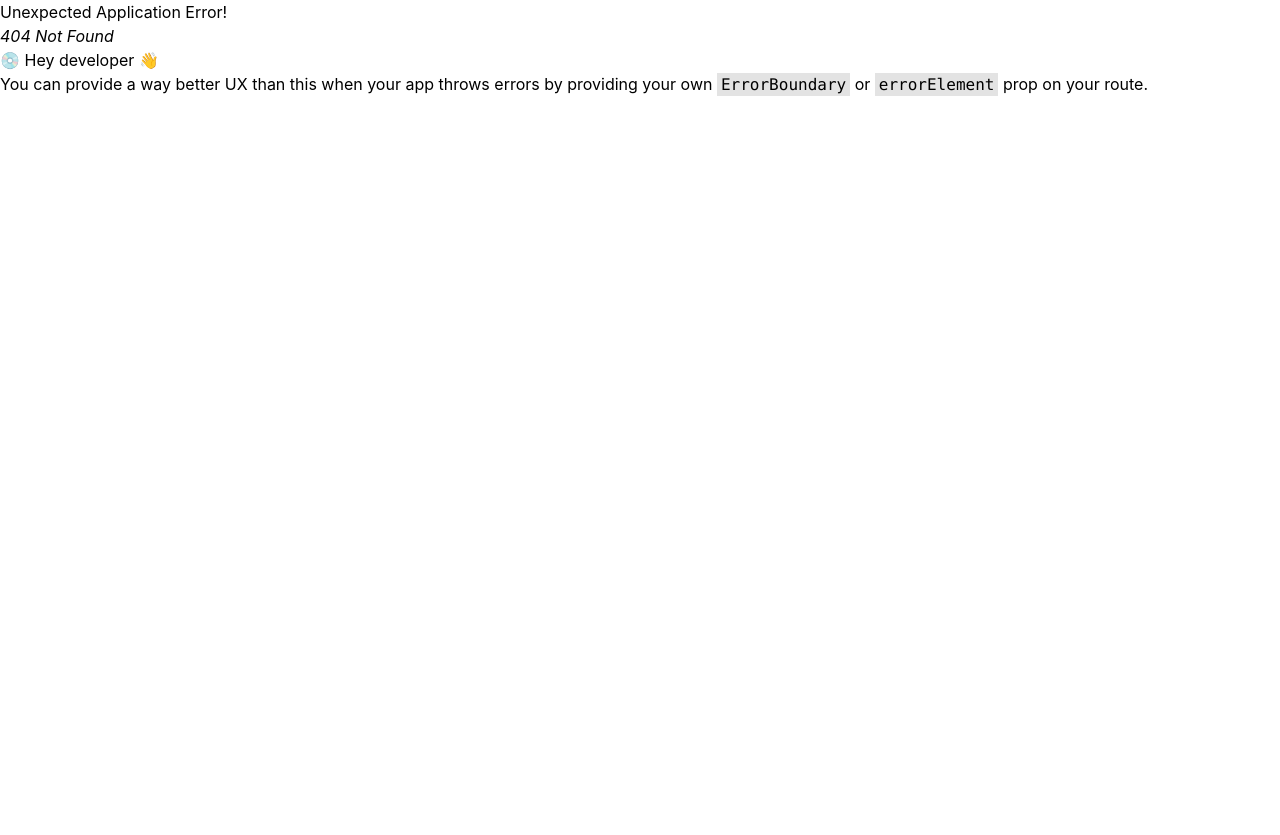
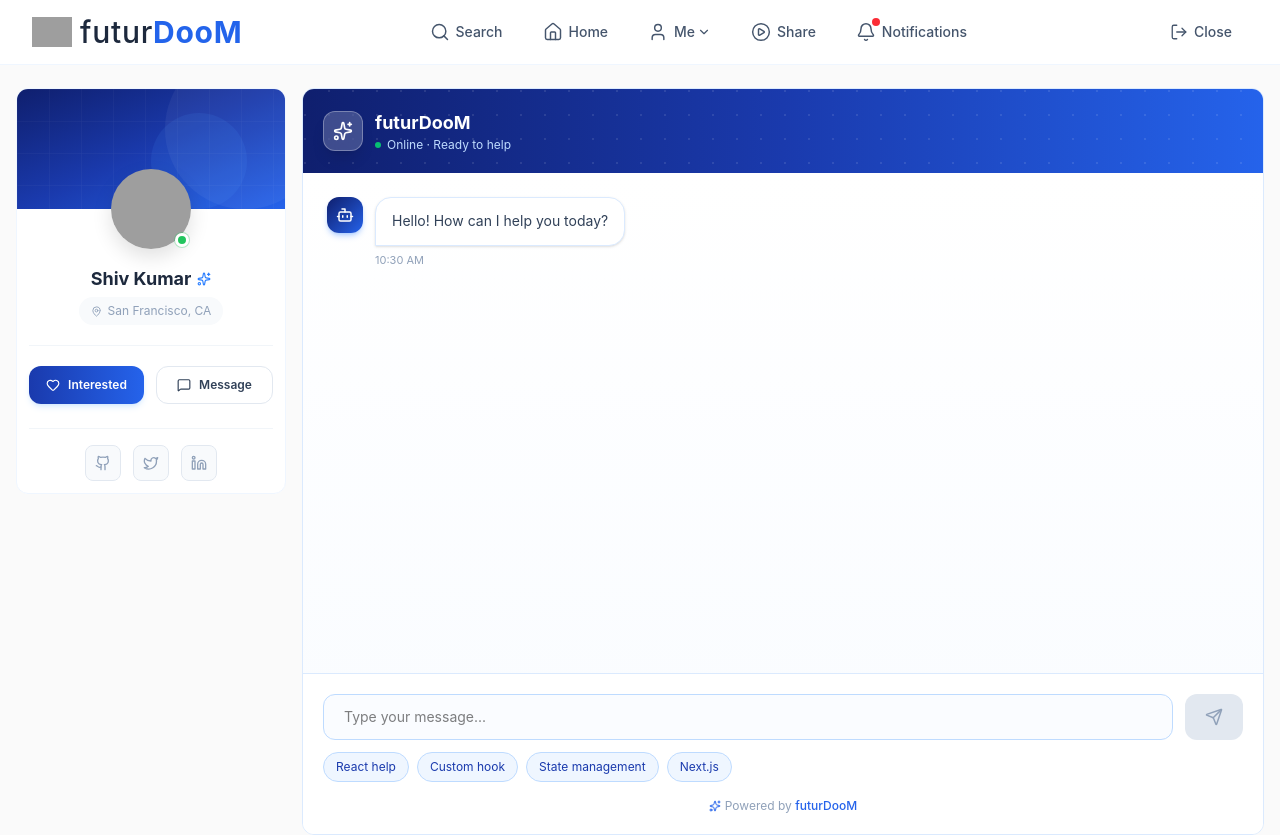
Before and after one commit to Shiv03072002/futurdoom, a React (Vite) app: page /deepaskshare in a window 1280 px wide. Before the commit this address had no page. Shown: the top 835 px of the page. Before the commit the page ends 800 px from the top, so only its background shows below. Built offline with nearby package versions, Linux system fonts and the light colour scheme; grey boxes are pictures that could not be loaded.

Commit message:
deepaskshare ui added

```diff
--- a/src/App.jsx
+++ b/src/App.jsx
@@ -26,6 +26,7 @@
 import Signup from "./pages/auth/Signup";
 import SignIn from "./pages/auth/SignIn";
 import ResetPassword from "./pages/auth/ResetPassword";
+import AIChat from "./pages/AIChat";
 
 const router = createBrowserRouter([
   { path: "/", element: <Home /> },
@@ -49,6 +50,7 @@
       { path: "terms", element: <Terms /> },
       { path: "privacy", element: <PrivacyPolicy /> },
       { path: "disclaimer", element: <Disclaimer /> },
+
     ],
   },
   {
@@ -63,6 +65,7 @@
       { path: "edit", element: <EditProfile /> },
       { path: "share", element: <Share /> },
       { path: "notification", element: <Notification /> },
+       {path:"deepaskshare", element:<AIChat />}
     ],
   },
 ]);
--- a/src/components/common/MobileFooterMenu.jsx
+++ b/src/components/common/MobileFooterMenu.jsx
@@ -200,11 +200,11 @@
                 </div>
                 <div className="flex-1 bg-white/10 rounded-lg px-3 py-2">
                   <p className="text-white text-sm font-bold">2.1k</p>
-                  <p className="text-blue-200 text-[10px]">Followers</p>
+                  <p className="text-blue-200 text-[10px]">Interested</p>
                 </div>
                 <div className="flex-1 bg-white/10 rounded-lg px-3 py-2">
                   <p className="text-white text-sm font-bold">420</p>
-                  <p className="text-blue-200 text-[10px]">Following</p>
+                  <p className="text-blue-200 text-[10px]">Interesting</p>
                 </div>
               </div>
             </div>
--- a/src/components/common/Navbar.jsx
+++ b/src/components/common/Navbar.jsx
@@ -165,18 +165,8 @@
                                     </p>
                                     <p className="text-blue-200 text-xs">@futurdoom</p>
 
-                                    {/* Stats row */}
-                                    <div className="flex items-center gap-3 mt-2">
-                                      <div className="flex items-center gap-1">
-                                        <span className="text-white font-bold text-sm">128</span>
-                                        <span className="text-[9px] text-blue-200">posts</span>
-                                      </div>
-                                      <span className="text-blue-300/30">|</span>
-                                      <div className="flex items-center gap-1">
-                                        <span className="text-white font-bold text-sm">2.1k</span>
-                                        <span className="text-[9px] text-blue-200">followers</span>
-                                      </div>
-                                    </div>
+
+
                                   </div>
                                 </div>
 
--- /dev/null
+++ b/src/pages/AIChat.jsx
@@ -0,0 +1,185 @@
+import React, { useState } from "react";
+import { Send, Bot, User, Sparkles, CheckCheck } from "lucide-react";
+
+const initialMessages = [
+  {
+    id: 1,
+    role: "assistant",
+    content: "Hello! How can I help you today?",
+    time: "10:30 AM"
+  }
+];
+
+const SimpleChat = () => {
+  const [messages, setMessages] = useState(initialMessages);
+  const [input, setInput] = useState("");
+  const [isTyping, setIsTyping] = useState(false);
+
+  const handleSend = () => {
+    if (!input.trim()) return;
+
+    // Add user message
+    const userMessage = {
+      id: Date.now(),
+      role: "user",
+      content: input,
+      time: new Date().toLocaleTimeString([], { hour: '2-digit', minute: '2-digit' }),
+      status: "sent"
+    };
+    setMessages(prev => [...prev, userMessage]);
+    setInput("");
+
+    // Simulate AI typing
+    setIsTyping(true);
+    setTimeout(() => {
+      setIsTyping(false);
+      const aiMessage = {
+        id: Date.now() + 1,
+        role: "assistant",
+        content: "Thanks for your message! I'm here to help.",
+        time: new Date().toLocaleTimeString([], { hour: '2-digit', minute: '2-digit' })
+      };
+      setMessages(prev => [...prev, aiMessage]);
+    }, 1500);
+  };
+
+  return (
+    <div className=" flex items-center justify-center">
+      <div className="w-full  bg-white rounded-xl  border border-blue-100 overflow-hidden">
+        {/* Header */}
+        <div className="bg-gradient-to-r from-[#0f1f6e] via-[#1a3aad] to-[#2563eb] p-5 relative overflow-hidden">
+          <div className="absolute inset-0 opacity-10"
+            style={{
+              backgroundImage: "radial-gradient(circle at 2px 2px, white 1px, transparent 0)",
+              backgroundSize: "24px 24px"
+            }}
+          />
+          <div className="relative flex items-center justify-between">
+            <div className="flex items-center gap-3">
+              <div className="w-10 h-10 rounded-xl bg-white/20 backdrop-blur-md border border-white/30 flex items-center justify-center shadow-lg">
+                <Sparkles size={20} className="text-white" />
+              </div>
+              <div>
+                <h1 className="text-white font-bold text-lg">futurDooM</h1>
+                <div className="flex items-center gap-1.5">
+                  <span className="w-1.5 h-1.5 bg-green-400 rounded-full animate-pulse"></span>
+                  <p className="text-blue-200 text-xs">Online · Ready to help</p>
+                </div>
+              </div>
+            </div>
+
+          </div>
+        </div>
+
+        {/* Messages */}
+        <div className="h-[500px] overflow-y-auto p-6 space-y-5 bg-gradient-to-b from-white to-blue-50/30">
+          {messages.map((msg) => (
+            <div
+              key={msg.id}
+              className={`flex gap-3 ${msg.role === "user" ? "justify-end" : "justify-start"}`}
+            >
+              {/* AI Avatar - Left side for AI messages */}
+              {msg.role === "assistant" && (
+                <div className="w-9 h-9 rounded-xl bg-gradient-to-br from-[#0f1f6e] to-[#2563eb] flex items-center justify-center text-white flex-shrink-0 shadow-md shadow-blue-500/30">
+                  <Bot size={18} />
+                </div>
+              )}
+
+              {/* Message Bubble */}
+              <div className={`max-w-[75%]`}>
+                <div
+                  className={`px-4 py-3 text-sm leading-relaxed ${
+                    msg.role === "user"
+                      ? "bg-gradient-to-r from-[#1a3aad] to-[#2563eb] text-white rounded-2xl rounded-br-none shadow-md shadow-blue-500/30"
+                      : "bg-white text-slate-700 rounded-2xl rounded-bl-none border border-blue-100 shadow-sm"
+                  }`}
+                >
+                  {msg.content}
+                </div>
+                <div className={`flex items-center gap-1 mt-1.5 ${msg.role === "user" ? "justify-end" : "justify-start"}`}>
+                  <p className="text-[11px] text-slate-400">{msg.time}</p>
+                  {msg.role === "user" && (
+                    <CheckCheck size={12} className="text-[#2563eb]" />
+                  )}
+                </div>
+              </div>
+
+              {/* User Avatar - Right side for user messages */}
+              {msg.role === "user" && (
+                <div className="w-9 h-9 rounded-xl bg-gradient-to-br from-[#1a3aad] to-[#2563eb] flex items-center justify-center text-white flex-shrink-0 shadow-md shadow-blue-500/30">
+                  <User size={18} />
+                </div>
+              )}
+            </div>
+          ))}
+
+          {/* Typing Indicator */}
+          {isTyping && (
+            <div className="flex gap-3">
+              <div className="w-9 h-9 rounded-xl bg-gradient-to-br from-[#0f1f6e] to-[#2563eb] flex items-center justify-center text-white shadow-md shadow-blue-500/30">
+                <Bot size={18} />
+              </div>
+              <div className="bg-white rounded-2xl rounded-bl-none px-5 py-3.5 border border-blue-100 shadow-sm">
+                <div className="flex gap-1.5">
+                  <div className="w-2 h-2 bg-[#2563eb] rounded-full animate-bounce" style={{ animationDelay: "0ms" }} />
+                  <div className="w-2 h-2 bg-[#1a3aad] rounded-full animate-bounce" style={{ animationDelay: "150ms" }} />
+                  <div className="w-2 h-2 bg-[#0f1f6e] rounded-full animate-bounce" style={{ animationDelay: "300ms" }} />
+                </div>
+              </div>
+            </div>
+          )}
+        </div>
+
+        {/* Input Area */}
+        <div className="p-5 border-t border-blue-100 bg-white">
+          <div className="flex gap-3">
+            <input
+              type="text"
+              value={input}
+              onChange={(e) => setInput(e.target.value)}
+              onKeyPress={(e) => e.key === "Enter" && handleSend()}
+              placeholder="Type your message..."
+              className="flex-1 px-5 py-3 rounded-xl border border-blue-200 bg-blue-50/30 focus:bg-white focus:outline-none focus:ring-2 focus:ring-[#2563eb]/30 focus:border-[#2563eb] text-sm transition-all duration-200"
+            />
+            <button
+              onClick={handleSend}
+              disabled={!input.trim()}
+              className={`px-5 py-3 rounded-xl font-medium text-sm transition-all duration-200 ${
+                input.trim()
+                  ? "bg-gradient-to-r from-[#1a3aad] to-[#2563eb] text-white shadow-md shadow-blue-500/30 hover:shadow-lg hover:-translate-y-0.5"
+                  : "bg-slate-200 text-slate-400 cursor-not-allowed"
+              }`}
+            >
+              <Send size={18} />
+            </button>
+          </div>
+
+          {/* Quick suggestions */}
+          <div className="flex gap-2 mt-3 overflow-x-auto pb-1">
+            {["React help", "Custom hook", "State management", "Next.js"].map((suggestion, i) => (
+              <button
+                key={i}
+                onClick={() => setInput(suggestion)}
+                className="px-3 py-1.5 text-xs bg-blue-50 text-[#1a3aad] rounded-full border border-blue-200 hover:bg-blue-100 whitespace-nowrap transition-colors"
+              >
+                {suggestion}
+              </button>
+            ))}
+          </div>
+
+          <div className="flex items-center  justify-center mt-3">
+            <div className="flex items-center gap-1">
+              <Sparkles size={12} className="text-[#2563eb]" />
+              <p className="text-xs text-slate-400">
+                Powered by <span className="text-[#2563eb] font-medium">futurDooM</span>
+              </p>
+            </div>
+
+          </div>
+        </div>
+      </div>
+    </div>
+  );
+};
+
+export default SimpleChat;
--- a/src/pages/auth/Signup.jsx
+++ b/src/pages/auth/Signup.jsx
@@ -283,30 +283,6 @@
                   <p className="text-red-500 text-xs mt-1">{errors.email}</p>
                 )}
               </div>
-
-              {/* Phone */}
-              <div>
-                <label className="flex items-center gap-1.5 text-xs font-medium text-slate-500 mb-1.5">
-                  <Phone size={12} /> Phone Number <span className="text-red-400">*</span>
-                </label>
-                <div className="relative">
-                  <Phone className="absolute left-3 top-1/2 -translate-y-1/2 text-slate-400" size={18} />
-                  <input
-                    type="tel"
-                    name="phone"
-                    value={formData.phone}
-                    onChange={handleChange}
-                    className={`w-full pl-10 pr-4 py-3 rounded-xl border ${
-                      errors.phone ? 'border-red-300 bg-red-50' : 'border-blue-200'
-                    } bg-white text-sm text-slate-700 focus:outline-none focus:ring-2 focus:ring-blue-500/20 focus:border-blue-500 transition-all`}
-                    placeholder="+91 98765 43210"
-                  />
-                </div>
-                {errors.phone && (
-                  <p className="text-red-500 text-xs mt-1">{errors.phone}</p>
-                )}
-              </div>
-
               {/* Location */}
               <div>
                 <label className="flex items-center gap-1.5 text-xs font-medium text-slate-500 mb-1.5">
```
